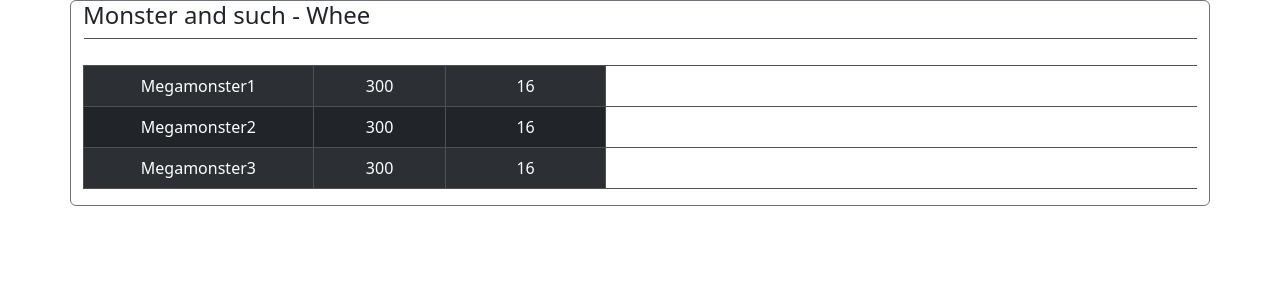
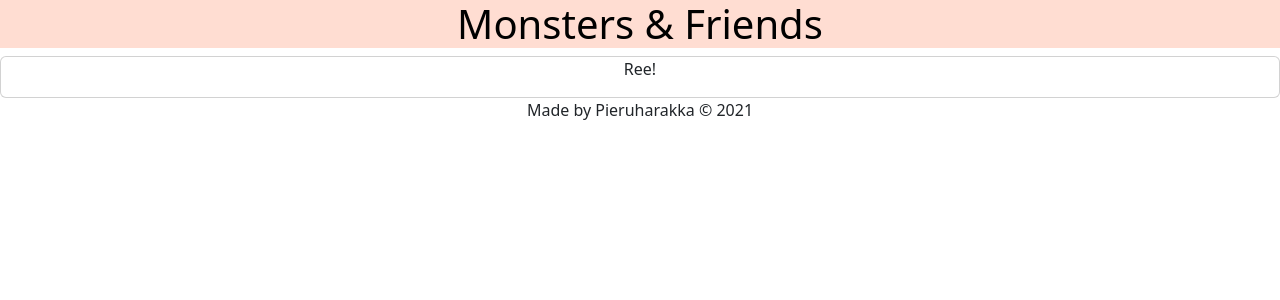
Before and after one commit to khazaam/ReactDnDApp, a React (Create React App) app: page / in a window 1280 px wide. Shown: the top 300 px of the page. Built offline with nearby package versions, Linux system fonts and the light colour scheme.

Commit message:
foot, app, header, nav

```diff
--- a/src/App.css
+++ b/src/App.css
@@ -14,7 +14,7 @@
 }
 
 .App-header {
-  background-color: #282c34;
+  background-color: #4a70bb;
   min-height: 100vh;
   display: flex;
   flex-direction: column;
--- a/src/App.js
+++ b/src/App.js
@@ -1,148 +1,20 @@
-import React, { Children, Component, Fragment} from 'react';
-import {Table, Button} from 'reactstrap' //wont find  automatically
+import './App.css'
+
+import Header from './Header';
+import Content from './Content';
+import Footer from './Footer';
+
+function App(){
 
 
-class App extends Component {
-    state = { isLoading : false,
-    monsters :
-        [
-            {
-                "id":"1",
-                "Name":"Megamonster1",
-                "HitPoints":"300",
-                "Armorclass":"16"
-            },
-            {
-                "id":"2",
-                "Name":"Megamonster2",
-                "HitPoints":"300",
-                "Armorclass":"16"
-            },
-            {
-                "id":"3",
-                "Name":"Megamonster3",
-                "HitPoints":"300",
-                "Armorclass":"16",
-                "special_abilities": [
-                    {
-                        "name": "Amphibious",
-                        "desc": "The aboleth can breathe air and water.",
-                        "attack_bonus": 0
-                      },
-                      {
-                        "name": "Mucous Cloud",
-                        "desc": "While underwater, the aboleth is surrounded by transformative mucus. A creature that touches the aboleth or that hits it with a melee attack while within 5 ft. of it must make a DC 14 Constitution saving throw. On a failure, the creature is diseased for 1d4 hours. The diseased creature can breathe only underwater.",
-                        "attack_bonus": 0
-                      },
-                      {
-                        "name": "Probing Telepathy",
-                        "desc": "If a creature communicates telepathically with the aboleth, the aboleth learns the creature's greatest desires if the aboleth can see the creature.",
-                        "attack_bonus": 0
-                      }
-                ],
-                "actions": [
-                    {
-                        "name": "Multiattack",
-                        "desc": "The aboleth makes three tentacle attacks.",
-                        "attack_bonus": 0
-                      },
-                      {
-                        "name": "Tentacle",
-                        "desc": "Melee Weapon Attack: +9 to hit, reach 10 ft., one target. Hit: 12 (2d6 + 5) bludgeoning damage. If the target is a creature, it must succeed on a DC 14 Constitution saving throw or become diseased. The disease has no effect for 1 minute and can be removed by any magic that cures disease. After 1 minute, the diseased creature's skin becomes translucent and slimy, the creature can't regain hit points unless it is underwater, and the disease can be removed only by heal or another disease-curing spell of 6th level or higher. When the creature is outside a body of water, it takes 6 (1d12) acid damage every 10 minutes unless moisture is applied to the skin before 10 minutes have passed.",
-                        "attack_bonus": 9,
-                        "damage_dice": "2d6",
-                        "damage_bonus": 5
-                      },
-                      {
-                        "name": "Tail",
-                        "desc": "Melee Weapon Attack: +9 to hit, reach 10 ft. one target. Hit: 15 (3d6 + 5) bludgeoning damage.",
-                        "attack_bonus": 9,
-                        "damage_dice": "3d6",
-                        "damage_bonus": 5
-                      },
-                      {
-                        "name": "Enslave (3/day)",
-                        "desc": "The aboleth targets one creature it can see within 30 ft. of it. The target must succeed on a DC 14 Wisdom saving throw or be magically charmed by the aboleth until the aboleth dies or until it is on a different plane of existence from the target. The charmed target is under the aboleth's control and can't take reactions, and the aboleth and the target can communicate telepathically with each other over any distance.\nWhenever the charmed target takes damage, the target can repeat the saving throw. On a success, the effect ends. No more than once every 24 hours, the target can also repeat the saving throw when it is at least 1 mile away from the aboleth.",
-                        "attack_bonus": 0
-                      }
-                ],
-                "legendary_actions":[
-                    {
-                        "name": "Detect",
-                        "desc": "The aboleth makes a Wisdom (Perception) check.",
-                        "attack_bonus": 0
-                      },
-                      {
-                        "name": "Tail Swipe",
-                        "desc": "The aboleth makes one tail attack.",
-                        "attack_bonus": 0
-                      },
-                      {
-                        "name": "Psychic Drain (Costs 2 Actions)",
-                        "desc": "One creature charmed by the aboleth takes 10 (3d6) psychic damage, and the aboleth regains hit points equal to the damage the creature takes.",
-                        "attack_bonus": 0
-                      }
-                ]
+return (
 
-            }
-        ]
-    }
+    <div className="App">
+        <Header />
+        <Content />
+        <Footer />
+    </div>
 
-
-    render() {
-
-        const isLoading = this.state.isLoading;
-        const Allmonsters = this.state.monsters
-
-
-        if(isLoading)
-        return(<div>Page is loading..</div>)
-
-        //still missing the actions etc, those are nested objects
-        let monsters = Allmonsters
-        .map( monsters =>
-            <tr key={monsters.id}>
-                <td>{monsters.Name}</td>
-                <td>{monsters.HitPoints}</td>
-                <td>{monsters.Armorclass}</td>
-            </tr>
-            )
-
-        return (
-            //add this to the upper <td>{monsters.special_abilities}</td>
-                //<td>{monsters.actions}</td>
-                //<td>{monsters.legendary_actions}</td>
-        //all content jsx cont
-            <div className="container border border-secondary rounded center">
-
-                <div className="row">
-                    <div className="col-12">
-                        <h4>Monster and such - Whee</h4>
-                    </div>
-                </div>
-
-                <div className="row">
-                    <div className=".col-12-12 center text-center">
-                        <Table dark responsive striped bordered hover>
-                            <thead>
-                                <th>Name</th>
-                                <th>HitPoints</th>
-                                <th>Armorclass</th>
-                                <th>Actions</th>
-                                <th>Legendary_actions</th>
-                                <th>special_abilities</th>
-                            </thead>
-                        <tbody>
-                            {this.state.monsters.length === 0 ? <td colspan="9">Nani?!</td> : monsters}
-                        </tbody>
-                        </Table>
-                    </div>
-                </div>
-
-            </div>
-
-         );
-    }
+);
 }
-
 export default App;
--- /dev/null
+++ b/src/Content.js
@@ -0,0 +1,21 @@
+import React from 'react'
+import { Card } from 'reactstrap';
+
+const Content = () => {
+    const raplaus = () => {
+    let testi = ['testi', 'Toinen testi'];
+    let matikka = Math.floor(Math.random() * 4)
+    return testi[matikka];
+}
+    return (
+        <main>
+            <Card>
+                <p>
+                    Ree{raplaus()}!
+                </p>
+            </Card>
+        </main>
+    )
+}
+
+export default Content
--- /dev/null
+++ b/src/Footer.js
@@ -0,0 +1,13 @@
+import React from 'react'
+
+
+const Footer = () => {
+    const datestuff = new Date();
+    return (
+        <footer>
+            <p>Made by Pieruharakka &copy; {datestuff.getFullYear()}</p>
+        </footer>
+    )
+}
+
+export default Footer
--- /dev/null
+++ b/src/Header.js
@@ -0,0 +1,17 @@
+import React from 'react'
+
+const Header = () => {
+    const headerStyle = {
+        backgroundColor:'#ffddd2',
+        color: "black" //not needed
+    };
+
+    return (
+        <header style={headerStyle}>
+            <h1>Monsters & Friends</h1>
+        </header>
+    )
+}
+
+
+export default Header
```
Also changed, not shown: src/Navbar.js (added, +13 -0 lines), design-docs-for-react-dd-appi.txt (added), src/apifetcher.js (added), 1 other file (tests, documents, lock files or other folders).
